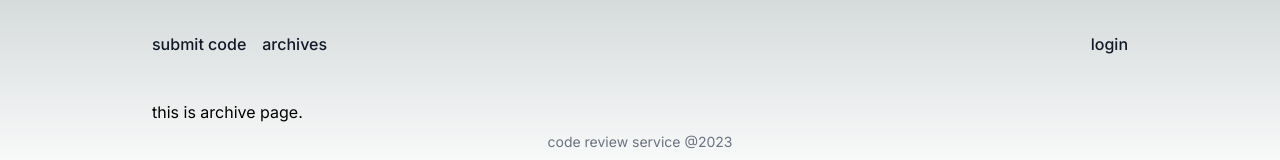
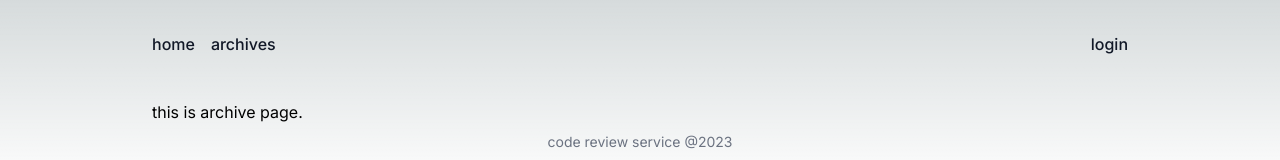
Before and after one commit to jihyundev/code-review-service, a Next.js app: page /archives in a window 1280 px wide. Shown: the top 160 px of the page. Built offline with nearby package versions, Linux system fonts and the light colour scheme.

Commit message:
feat: change menu name

```diff
--- a/src/components/Header.tsx
+++ b/src/components/Header.tsx
@@ -3,7 +3,7 @@ import Link from "next/link";
 export default function Header() {
 
     const NAV_MENUS = [
-        { title: "submit code", href: "/" },
+        { title: "home", href: "/" },
         { title: 'archives', href: '/archives' },
     ]
 
```
